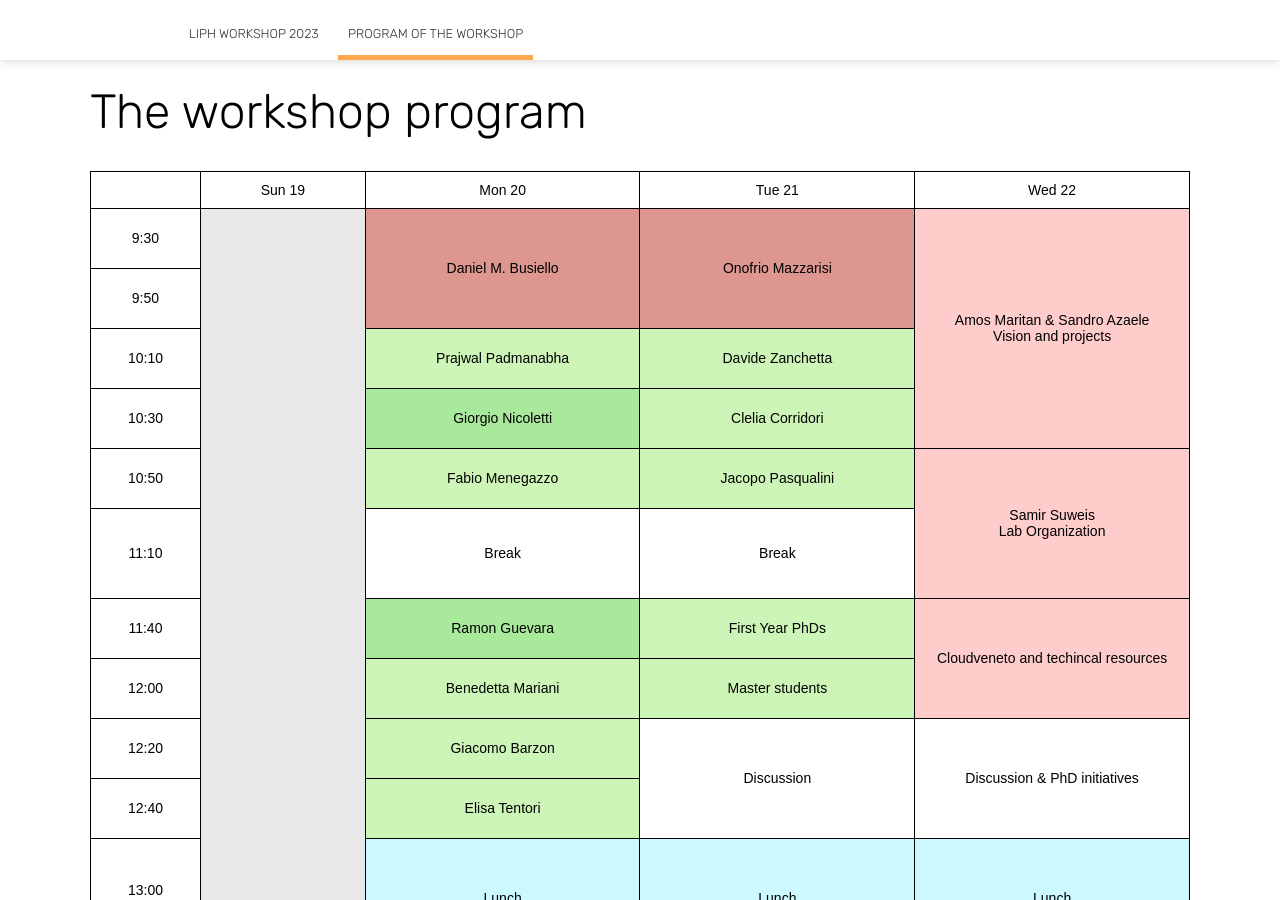
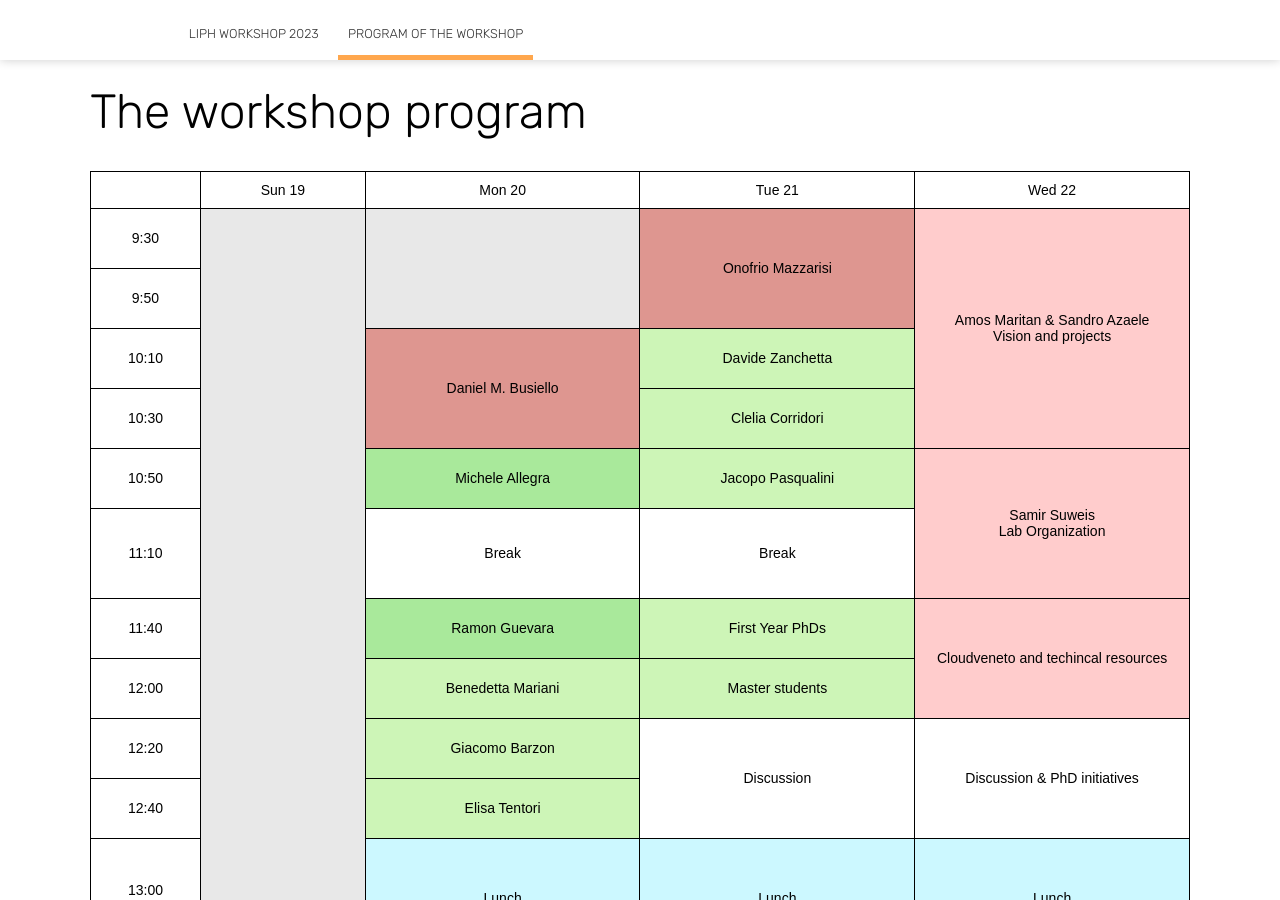
Before and after one commit to liphlab/liphworkshop2023, a Jekyll site: the page built from program.html, in a window 1280 px wide and 900 px high, scrolled down 917 px. Built offline with Jekyll 4.4.1, drawn with Linux system fonts in a browser that asks for light colours; nearby versions of some CDN libraries; some of the changed text lies outside the part shown.

Commit message:
New program

```diff
--- a/program.html
+++ b/program.html
@@ -55,7 +55,7 @@
 													<tr height="60px">
 													    <td class="tg-baqh">9:30</td>
 															<td class="tg-gggg" rowspan="20"></td>
-															<td class="tg-inv" rowspan="2">Daniel M. Busiello</td>
+															<td class="tg-gggg" rowspan="2"></td>
 															<td class="tg-inv" rowspan="2">Onofrio Mazzarisi</td>
 															<td class="tg-phmi" rowspan="4">Amos Maritan & Sandro Azaele <br> Vision and projects</td>
 													</tr>
@@ -64,17 +64,16 @@
 													</tr>
 													<tr height="60px">
 													    <td class="tg-baqh">10:10</td>
-															<td class="tg-phd" rowspan="1">Prajwal Padmanabha</td>
+															<td class="tg-inv" rowspan="2">Daniel M. Busiello </td>
 															<td class="tg-phd" rowspan="1">Davide Zanchetta</td>
 													</tr>
 													<tr height="60px">
 													    <td class="tg-baqh">10:30</td>
-															<td class="tg-pdocs" rowspan="1">Giorgio Nicoletti</td>
 															<td class="tg-phd" rowspan="1">Clelia Corridori</td>
 													</tr>
 													<tr height="60px">
 															<td class="tg-baqh">10:50</td>
-															<td class="tg-phd" rowspan="1">Fabio Menegazzo</td>
+															<td class="tg-pdocs" rowspan="1">Michele Allegra</td>
 															<td class="tg-phd" rowspan="1">Jacopo Pasqualini</td>
 															<td class="tg-phmi" rowspan="2">Samir Suweis <br> Lab Organization</td>
 													</tr>
@@ -112,20 +111,21 @@
 													</tr>
 													<tr height="60px">
 													    <td class="tg-baqh">15:00</td>
-															<td class="tg-pdocs" rowspan="1">Michele Allegra</td>
+															<td class="tg-phd" rowspan="1">Prajwal Padmanabha</td>
 															<td class="tg-inv" rowspan="2">Daniele Iudicone</td>
 													</tr>
 													<tr height="60px">
 													    <td class="tg-baqh">15:20</td>
-															<td class="tg-inv" rowspan="1">Davide Bernardi</td>
+															<td class="tg-pdocs" rowspan="1">Giorgio Nicoletti</td>
 													</tr>
 													<tr height="60px">
 													    <td class="tg-baqh">15:40</td>
-															<td class="tg-inv" rowspan="2">Chiara Poletto</td>
+															<td class="tg-phd" rowspan="1">Fabio Menegazzo</td>
 															<td class="tg-phd" rowspan="1">Emanuele Pigani</td>
 													</tr>
 													<tr height="60px">
 													    <td class="tg-baqh">16:00</td>
+															<td class="tg-inv" rowspan="1">Davide Bernardi</td>
 															<td class="tg-inv" rowspan="2">Tutorial: Julia (Onofrio)</td>
 													</tr>
 													<tr height="60px">
```
